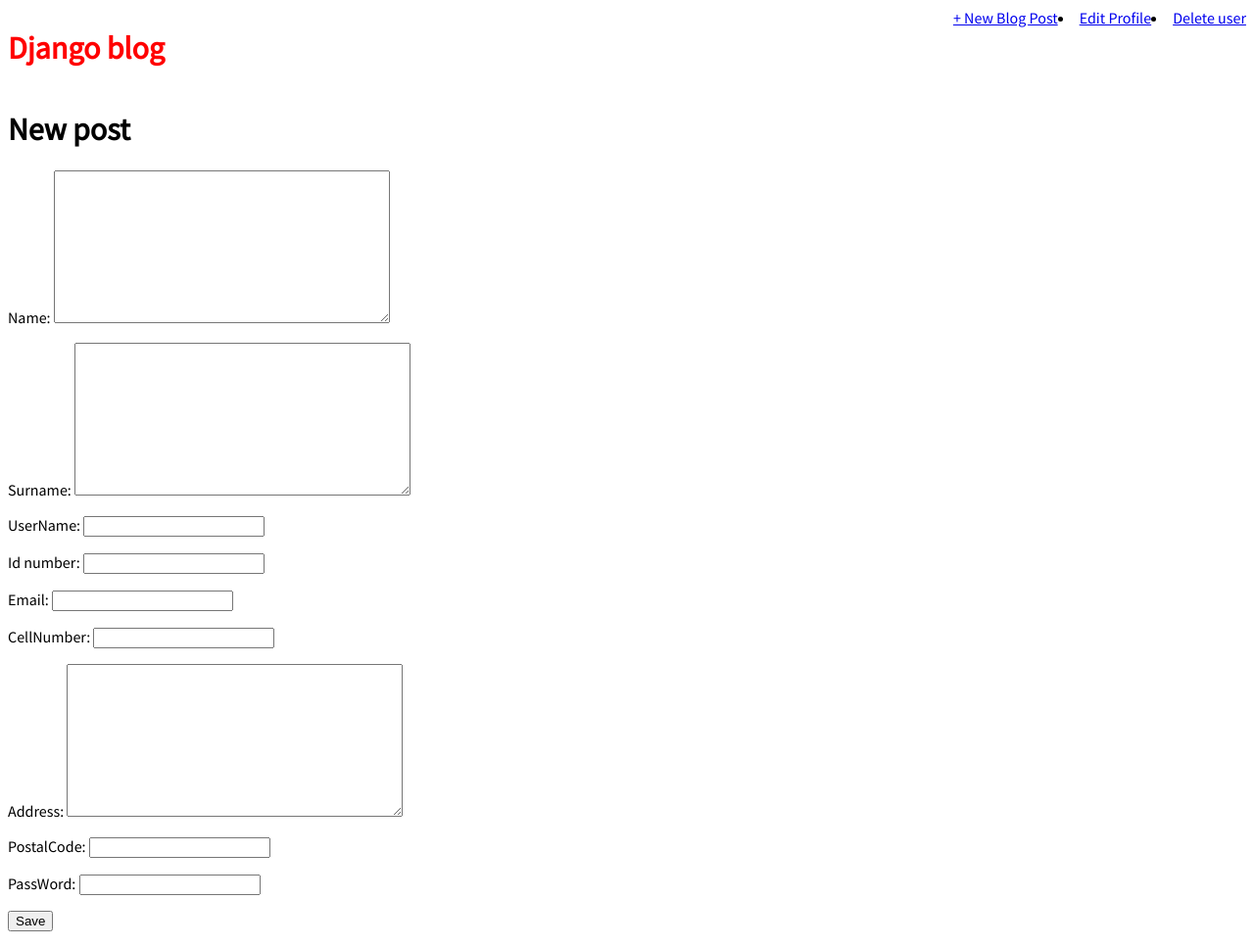
After one commit to CliffMathebula/my_django_website, a Django app: page /add_user/new/ in a window 1280 px wide. The commit adds this page. Shown: the whole page at 98% size. Run offline with Django 3.2, Linux system fonts and the light colour scheme.

Commit message:
feat : added delete feature to delete records by id

```diff
--- a/mysite/urls.py
+++ b/mysite/urls.py
@@ -1,22 +1,8 @@
-"""mysite URL Configuration
-
-The `urlpatterns` list routes URLs to views. For more information please see:
-    https://docs.djangoproject.com/en/3.0/topics/http/urls/
-Examples:
-Function views
-    1. Add an import:  from my_app import views
-    2. Add a URL to urlpatterns:  path('', views.home, name='home')
-Class-based views
-    1. Add an import:  from other_app.views import Home
-    2. Add a URL to urlpatterns:  path('', Home.as_view(), name='home')
-Including another URLconf
-    1. Import the include() function: from django.urls import include, path
-    2. Add a URL to urlpatterns:  path('blog/', include('blog.urls'))
-"""
 from django.contrib import admin
 from django.urls import include, path
 
 urlpatterns = [
     path('', include('post.urls')),
+    path('accounts/', include('django.contrib.auth.urls')), # new
     path('admin/', admin.site.urls),
 ]
--- a/post/models.py
+++ b/post/models.py
@@ -1,4 +1,7 @@
 from django.db import models
+from django.urls import reverse
+
+
 
 class Post(models.Model):
     name = models.TextField(max_length=100)
@@ -15,3 +18,7 @@ class Post(models.Model):
     def __str__(self):
 
         return self.name
+
+
+    def get_absolute_url(self): # new
+        return reverse('user_details', args=[str(self.pk)])
--- /dev/null
+++ b/post/templates/add_user.html
@@ -0,0 +1,8 @@
+{% extends 'base.html' %}
+{% block content %}
+<h1>New post</h1>
+<form action="" method="post">{% csrf_token %}
+    {{ form.as_p }}
+    <input type="submit" value="Save" />
+</form>
+{% endblock content %}
--- a/post/templates/base.html
+++ b/post/templates/base.html
@@ -2,9 +2,7 @@
 <html>
 <head>
 <title>Django blog</title>
-<link href="https://fonts.googleapis.com/css?family=Source+Sans+Pro:
-"
-rel="stylesheet">
+<link href="https://fonts.googleapis.com/css?family=Source+Sans+Pro:"rel="stylesheet">
 <link href="{% static 'css/base.css' %}" rel="stylesheet">
 </head>
 <body>
@@ -14,7 +12,9 @@ rel="stylesheet">
 <h1><a href="{% url 'home' %}">Django blog</a></h1>
 </div>
 <div class="nav-right">
-<a href="{% url 'post_new' %}">+ New Blog Post</a>
+<a href="{% url 'register' %}">+ New Blog Post</a>
+<li><a href="{% url 'edit_user' request.user.pk %}">Edit Profile</a></li>
+<li><a href="{% url 'delete_user' user.pk %}">Delete user</a></li>
 </div>
 </header>
 {% block content %}
--- a/post/urls.py
+++ b/post/urls.py
@@ -2,10 +2,14 @@
 from django.urls import path
 from .views import HomePageView
 from .views import UserCreateView
-from .views import UserDetailView
+from .views import UserDetailsView
+from .views import EditDetailsView
+from .views import DeleteUserView
 
 urlpatterns = [
-path('', HomePageView.as_view(), name='home'),
-path('post/new/', UserCreateView.as_view(), name='post_new'), # new
-path('post/<int:pk>/', UserDetailView.as_view(), name='post_detail'),
+    path('', HomePageView.as_view(), name='home'),
+    path('add_user/new/', UserCreateView.as_view(), name='register'),
+    path('view_details/<int:pk>/', UserDetailsView.as_view(), name='user_details'),
+    path('edit_user/<int:pk>/', EditDetailsView.as_view(), name='edit_user'),
+    path('delete_user/<int:pk>/delete/', DeleteUserView.as_view(), name='delete_user'),
 ]
--- a/post/views.py
+++ b/post/views.py
@@ -1,19 +1,36 @@
 from django.shortcuts import render
-from django.views.generic import ListView, CreateView, DetailView
+from django.views.generic import ListView, DetailView
+from django.views.generic.edit import CreateView, UpdateView, DeleteView
 from .models import Post
+from django.urls import reverse_lazy
+
 
 class HomePageView(ListView):
     model = Post
 
     template_name = 'home.html'
-    context_object_name = 'all_posts_list' # new
+    context_object_name = 'all_users_list'  # new
 
-class UserCreateView(CreateView): # new
+
+class UserCreateView(CreateView):  # new
     model = Post
-    template_name = 'post_new.html'
+    template_name = 'add_user.html'
     fields = '__all__'
 
 
-class UserDetailView(DetailView):
+class UserDetailsView(DetailView):
     model = Post
-    template_name = 'user_detail.html'
+    template_name = 'user_details.html'
+
+
+class EditDetailsView(UpdateView):
+    model = Post
+    template_name = 'update_details.html'
+
+    fields = ['name', 'surname']
+
+
+class DeleteUserView(DeleteView):
+    model = Post
+    template_name = 'user_delete.html'
+    success_url = reverse_lazy('home')
```
Also changed, not shown: post/templates/update_details.html (added, +8 -0 lines), post/templates/user_delete.html (added, +8 -0 lines), post/templates/user_details.html (renamed from post/templates/home.html, +4 -4 lines), db.sqlite3.
